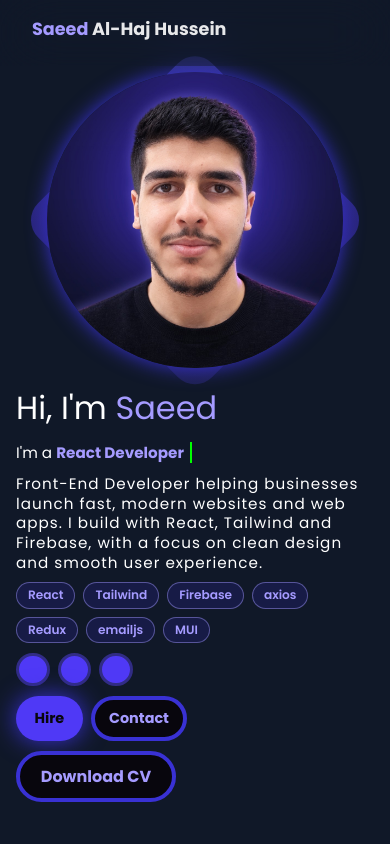
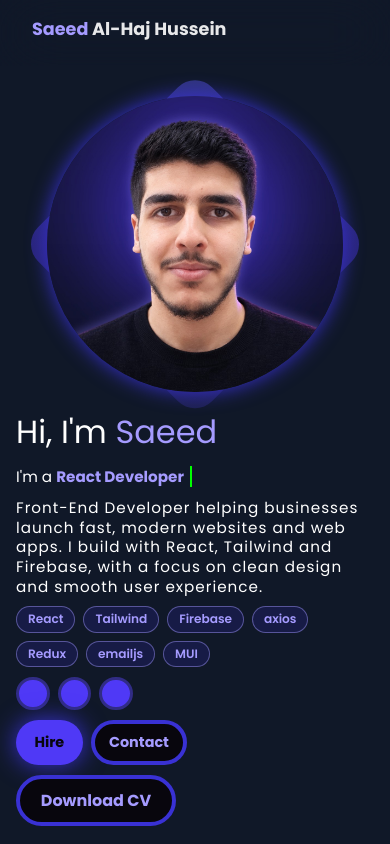
Before and after one commit to Sa3ed-031/Sa3ed-031.github.io, a React (Vite) app: page / in a window 390 px wide. Shown: the top 844 px of the page. Built offline with nearby package versions, Linux system fonts and the light colour scheme; some icons are missing.

Commit message:
edit home padding-top for the image.

```diff
--- a/src/App.css
+++ b/src/App.css
@@ -1099,7 +1099,7 @@ h1 {
 @media(max-width:492px) {
   #root .the-portfolio-container {
     .the-home {
-      padding-top: 3.5rem;
+      /* padding-top: 3.5rem; */
       font-size: 0.95rem;
 
       .bio {
--- a/src/Components/TheHome.jsx
+++ b/src/Components/TheHome.jsx
@@ -28,7 +28,7 @@ const techStack = [
 const TheHome = () => {
   return (
     <div
-      className="the-home overflow-hidden relative flex items-center justify-evenly gap-7 px-8 py-16 pt-20"
+      className="the-home max-md:pt-22 overflow-hidden relative flex items-center justify-evenly gap-7 px-8 py-16"
       id="Home"
     >
       <div className="bio text-white gap-2 relative">
```
